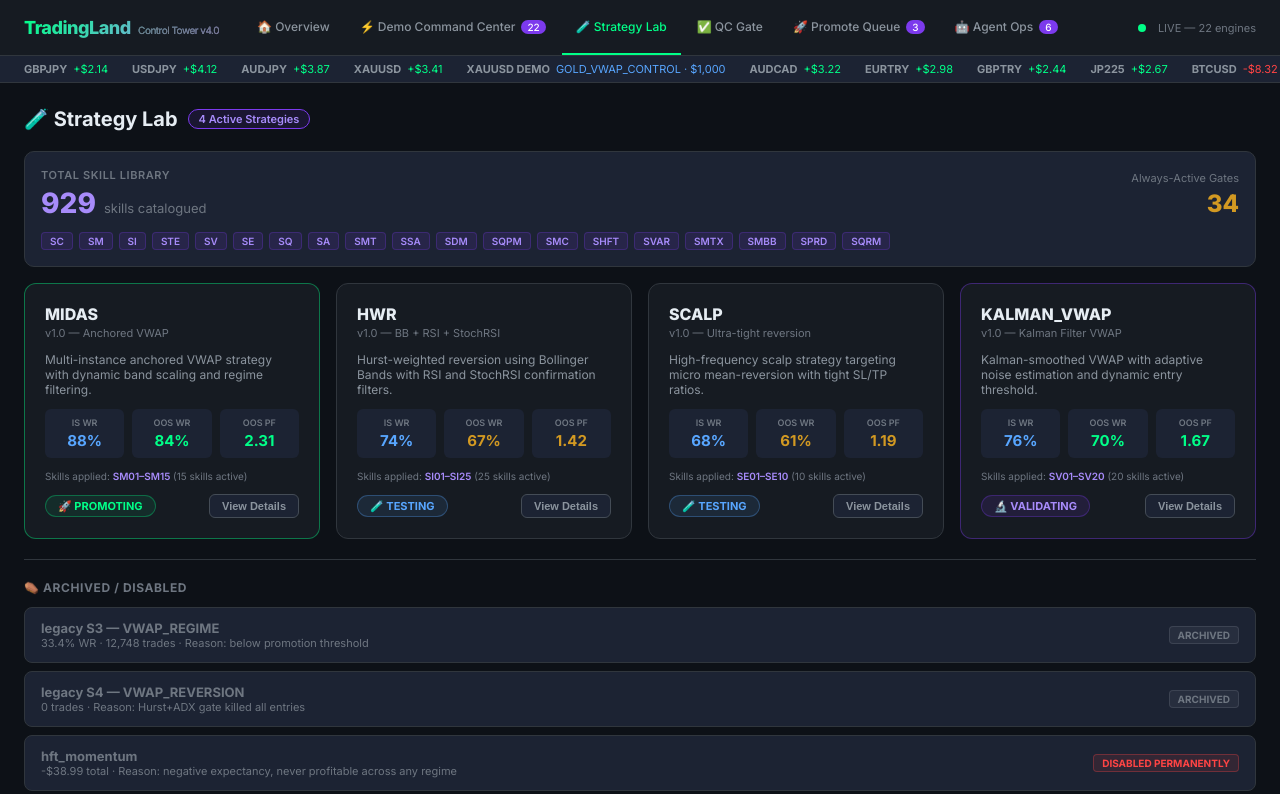
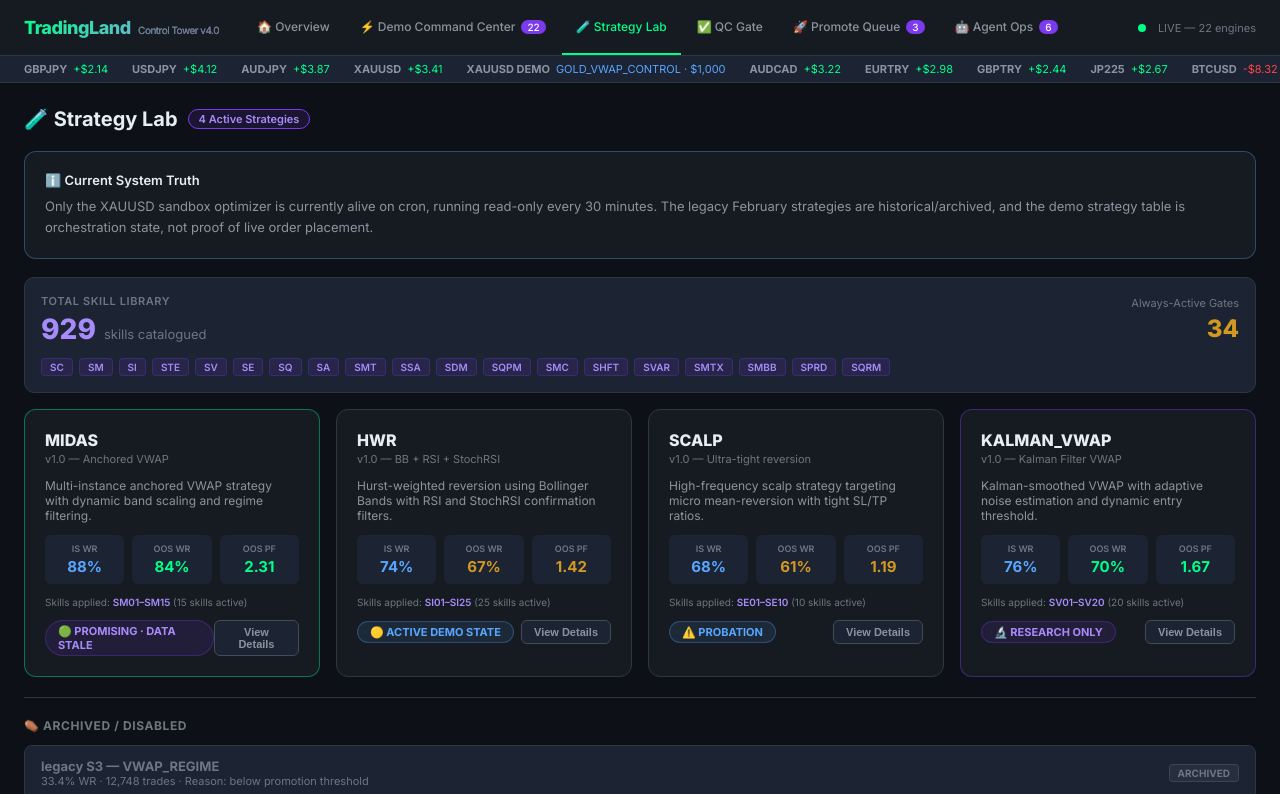
Before and after one commit to StylereTech/VWAP-trading-, a plain HTML site: page index.html in a window 1280 px wide. Both pictures are taken after a click on the element "🧪 Strategy Lab". Shown: the top 794 px of the page. Drawn offline with nearby package versions, Linux system fonts and the light colour scheme.

Commit message:
Clarify trading strategy dashboard status

```diff
--- a/index.html
+++ b/index.html
@@ -458,6 +458,13 @@ td{padding:10px 12px;vertical-align:middle;white-space:nowrap}
       <div class="section-badge">4 Active Strategies</div>
     </div>
 
+    <div class="card" style="margin-bottom:18px;border-color:rgba(88,166,255,0.35)">
+      <div class="card-title">ℹ️ Current System Truth</div>
+      <div style="font-size:13px;color:var(--text2);line-height:1.6;margin-top:8px">
+        Only the XAUUSD sandbox optimizer is currently alive on cron, running read-only every 30 minutes. The legacy February strategies are historical/archived, and the demo strategy table is orchestration state, not proof of live order placement.
+      </div>
+    </div>
+
     <!-- Skill Library Stats -->
     <div class="skill-library">
       <div class="skill-library-header">
@@ -507,7 +514,7 @@ td{padding:10px 12px;vertical-align:middle;white-space:nowrap}
         </div>
         <div class="strat-skills">Skills applied: <span>SM01–SM15</span> (15 skills active)</div>
         <div class="strat-status-bar">
-          <span class="strat-status promoting">🚀 PROMOTING</span>
+          <span class="strat-status validating">🟢 PROMISING · DATA STALE</span>
           <button class="btn">View Details</button>
         </div>
       </div>
@@ -533,7 +540,7 @@ td{padding:10px 12px;vertical-align:middle;white-space:nowrap}
         </div>
         <div class="strat-skills">Skills applied: <span>SI01–SI25</span> (25 skills active)</div>
         <div class="strat-status-bar">
-          <span class="strat-status testing">🧪 TESTING</span>
+          <span class="strat-status testing">🟡 ACTIVE DEMO STATE</span>
           <button class="btn">View Details</button>
         </div>
       </div>
@@ -559,7 +566,7 @@ td{padding:10px 12px;vertical-align:middle;white-space:nowrap}
         </div>
         <div class="strat-skills">Skills applied: <span>SE01–SE10</span> (10 skills active)</div>
         <div class="strat-status-bar">
-          <span class="strat-status testing">🧪 TESTING</span>
+          <span class="strat-status testing">⚠️ PROBATION</span>
           <button class="btn">View Details</button>
         </div>
       </div>
@@ -585,7 +592,7 @@ td{padding:10px 12px;vertical-align:middle;white-space:nowrap}
         </div>
         <div class="strat-skills">Skills applied: <span>SV01–SV20</span> (20 skills active)</div>
         <div class="strat-status-bar">
-          <span class="strat-status validating">🔬 VALIDATING</span>
+          <span class="strat-status validating">🔬 RESEARCH ONLY</span>
           <button class="btn">View Details</button>
         </div>
       </div>
@@ -971,10 +978,10 @@ td{padding:10px 12px;vertical-align:middle;white-space:nowrap}
 <script>
 // ─── DATA ───────────────────────────────────────────────────────────────────
 const demos = [
-  {acct:'demo-01',sym:'GBPJPY',strat:'S3+S4',phase:'TESTING',eq:'$500',pnl:'+$2.14',wr:'45%',dd:'2.1%',kill:'OFF',days:'3/21',status:'🟡 Active',pnlVal:2.14,wrVal:45,ddVal:2.1},
+  {acct:'demo-01',sym:'GBPJPY',strat:'S3+S4',phase:'PROBATION',eq:'$500',pnl:'$0.00',wr:'0%',dd:'0.0%',kill:'OFF',days:'0/21',status:'⚠️ Probation',pnlVal:0,wrVal:0,ddVal:0.0},
   {acct:'demo-02',sym:'BTCUSD',strat:'QUARANTINE',phase:'QUARANTINE',eq:'$500',pnl:'-$8.32',wr:'22%',dd:'18.0%',kill:'ON',days:'—',status:'🔴 Quarantined',pnlVal:-8.32,wrVal:22,ddVal:18.0},
-  {acct:'demo-03',sym:'EURUSD',strat:'SCALP',phase:'TESTING',eq:'$500',pnl:'-$0.84',wr:'33%',dd:'1.5%',kill:'OFF',days:'3/21',status:'🟡 Active',pnlVal:-0.84,wrVal:33,ddVal:1.5},
-  {acct:'demo-04',sym:'XAUUSD',strat:'S3+S4',phase:'TESTING',eq:'$500',pnl:'+$3.41',wr:'52%',dd:'1.8%',kill:'OFF',days:'3/21',status:'🟡 Active',pnlVal:3.41,wrVal:52,ddVal:1.8},
+  {acct:'demo-03',sym:'EURUSD',strat:'SCALP',phase:'PROBATION',eq:'$500',pnl:'-$0.84',wr:'33%',dd:'1.5%',kill:'OFF',days:'0/21',status:'⚠️ Probation',pnlVal:-0.84,wrVal:33,ddVal:1.5},
+  {acct:'demo-04',sym:'XAUUSD',strat:'GOLD_VWAP_CONTROL',phase:'DEMO_FORWARD_TEST',eq:'$500',pnl:'+$3.41',wr:'52%',dd:'1.8%',kill:'OFF',days:'7/21',status:'🔵 Demo Forward Test',pnlVal:3.41,wrVal:52,ddVal:1.8},
   {acct:'demo-05',sym:'USDJPY',strat:'MIDAS',phase:'TESTING',eq:'$500',pnl:'+$4.12',wr:'85%',dd:'0.9%',kill:'OFF',days:'3/21',status:'🟢 Promising',pnlVal:4.12,wrVal:85,ddVal:0.9},
   {acct:'demo-06',sym:'AUDJPY',strat:'MIDAS',phase:'TESTING',eq:'$500',pnl:'+$3.87',wr:'84%',dd:'1.1%',kill:'OFF',days:'3/21',status:'🟢 Promising',pnlVal:3.87,wrVal:84,ddVal:1.1},
   {acct:'demo-07',sym:'BTCEUR',strat:'S4',phase:'TESTING',eq:'$500',pnl:'+$1.23',wr:'46%',dd:'5.2%',kill:'OFF',days:'1/21',status:'🟡 Active',pnlVal:1.23,wrVal:46,ddVal:5.2},
```
